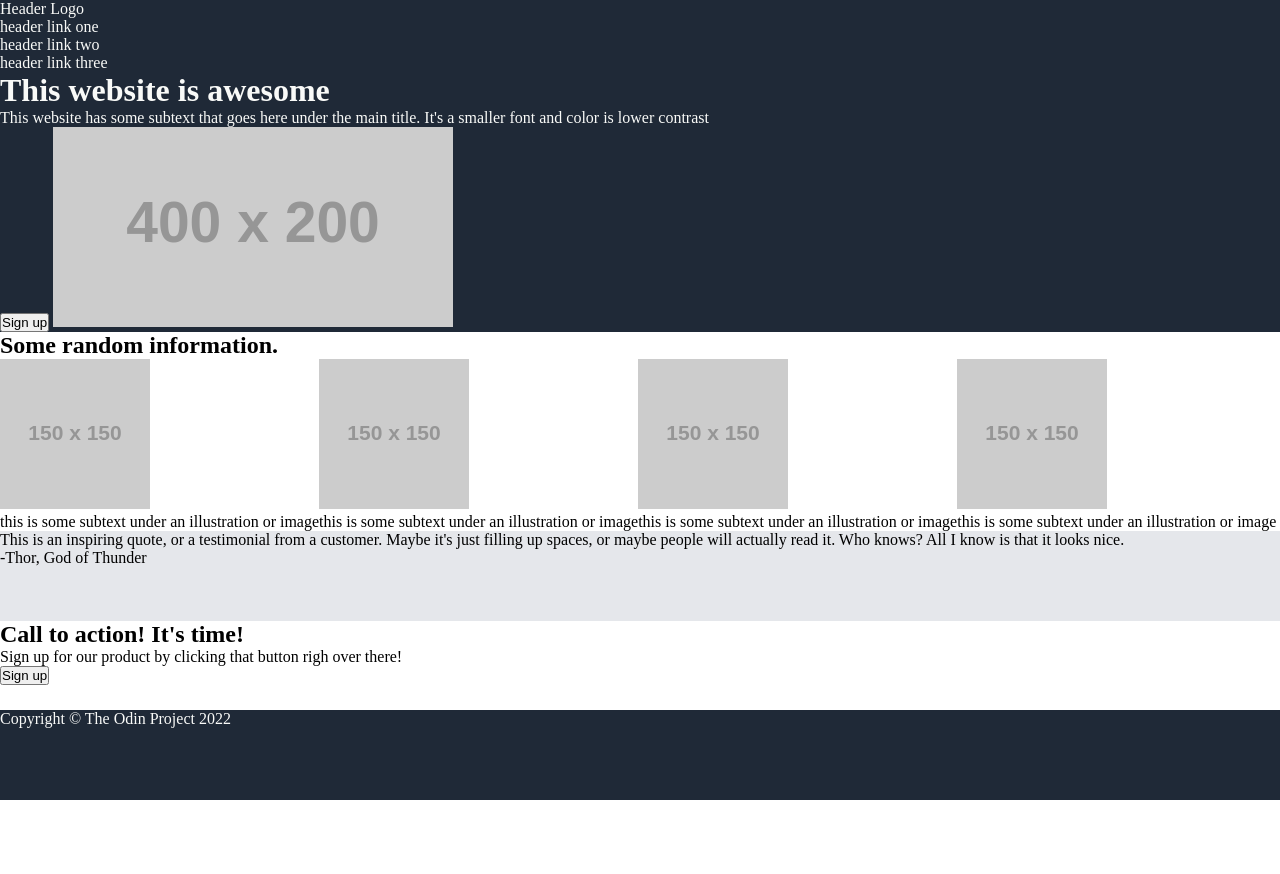
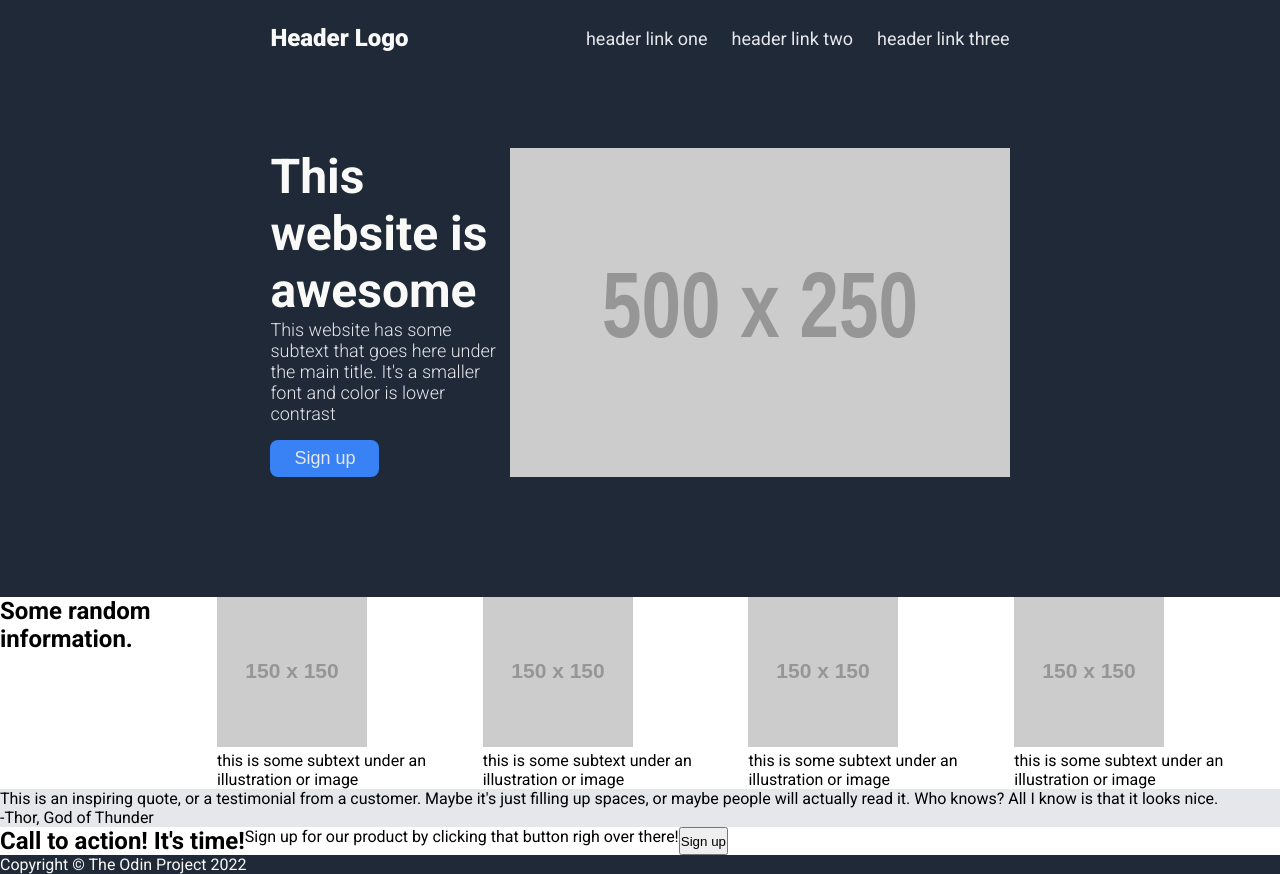
Before and after one commit to ioulungTsai/landing-page, a plain HTML site: page index.html in a window 1280 px wide. Before the commit the page ends 800 px from the top, so only its background shows below. Drawn offline with Linux system fonts and the light colour scheme; placeholder pictures from the web are drawn by us.

Commit message:
Update the header layout style

```diff
--- a/index.html
+++ b/index.html
@@ -8,18 +8,25 @@
 
   <body>
     <header>
-      <div class="header-logo">Header Logo</div>
+      <div class="header-container">
+        <div class="header-logo">Header Logo
           <ul>
             <li><a>header link one</a></li>
             <li><a>header link two</a></li>
             <li><a>header link three</a></li>
           </ul>
+        </div>
+        <div class="header-content">
+          <div class="header-content_text">
             <h1>This website is awesome</h1>
             <p>This website has some subtext that goes here under the main title.
               It's a smaller font and color is lower contrast
             </p>
             <button>Sign up</button>
-      <img src="https://placehold.jp/400x200.png" alt="this is a placeholder for an image">
+          </div>
+          <img src="https://placehold.jp/500x250.png" alt="this is a placeholder for an image">
+        </div>
+      </div>
     </header>
 
     <section class="information">
--- a/style.css
+++ b/style.css
@@ -1,3 +1,5 @@
+@import url('https://fonts.googleapis.com/css2?family=Roboto:wght@100;300;400;500;700;900&display=swap');
+
 * {
   box-sizing: border-box;
   margin: 0;
@@ -9,6 +11,15 @@ body {
   display: flex;
   flex-direction: column;
   justify-content: space-between;
+  font-family: Roboto, sans-serif;
+}
+
+ul {
+  list-style: none;
+}
+
+a {
+  text-decoration: none;
 }
 
 header,
@@ -16,7 +27,72 @@ footer,
 .information,
 .quote,
 .contact {
-  flex: 1;
+  display: flex;
+  flex:1;
+}
+
+header {
+  flex-direction: column;
+  padding: 24px;
+  align-items: center;
+}
+
+.header-container {
+  width: 60%;
+}
+
+.header-logo,
+.header-logo>ul,
+.header-content {
+  display: flex;
+}
+
+.header-logo {
+  justify-content: space-between;
+  align-items: center;
+  font-size: 24px;
+  font-weight: 900;
+  margin-bottom: 96px;
+}
+
+.header-logo > ul {
+  font-size: 18px;
+  color: #E5E7EB;
+  font-weight: 400;
+  gap: 24px;
+}
+
+.header-content {
+  justify-content: space-between;
+  margin-bottom: 96px;
+}
+
+.header-content_text {
+  width: 480px;
+}
+
+.header-content_text > h1 {
+  font-size: 48px;
+}
+
+.header-content_text > p {
+  color:  #E5E7EB;
+  font-size: 18px;
+  font-weight: 300;
+  margin-bottom: 16px;
+}
+
+.header-content_text > button {
+  background-color: #3882F6;
+  font-size: 18px;
+  color: #E5E7EB;
+  border: none;
+  border-radius: 8px;
+  padding: 8px 24px;
+}
+
+.header-content > img {
+  width: 500px;
 }
 
 header,
```
Lines whose indentation alone changed are shown as unchanged.
